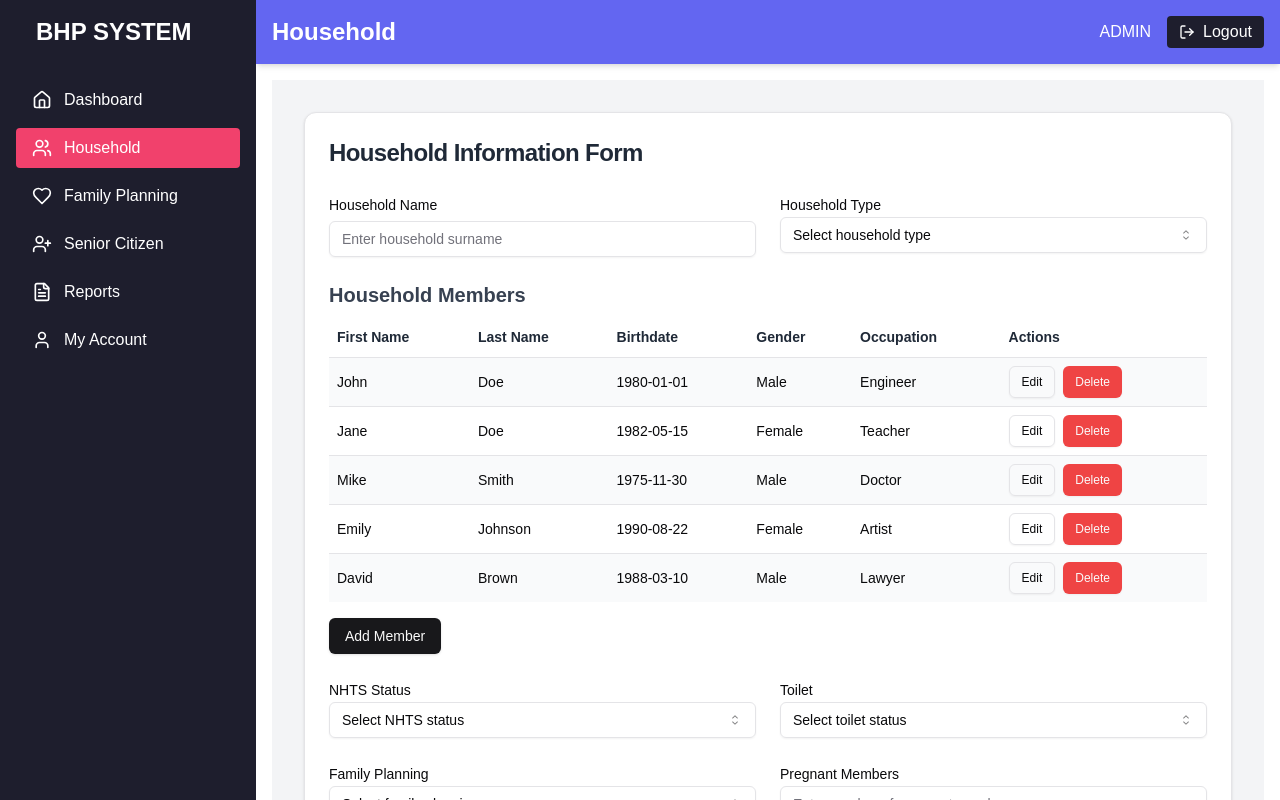
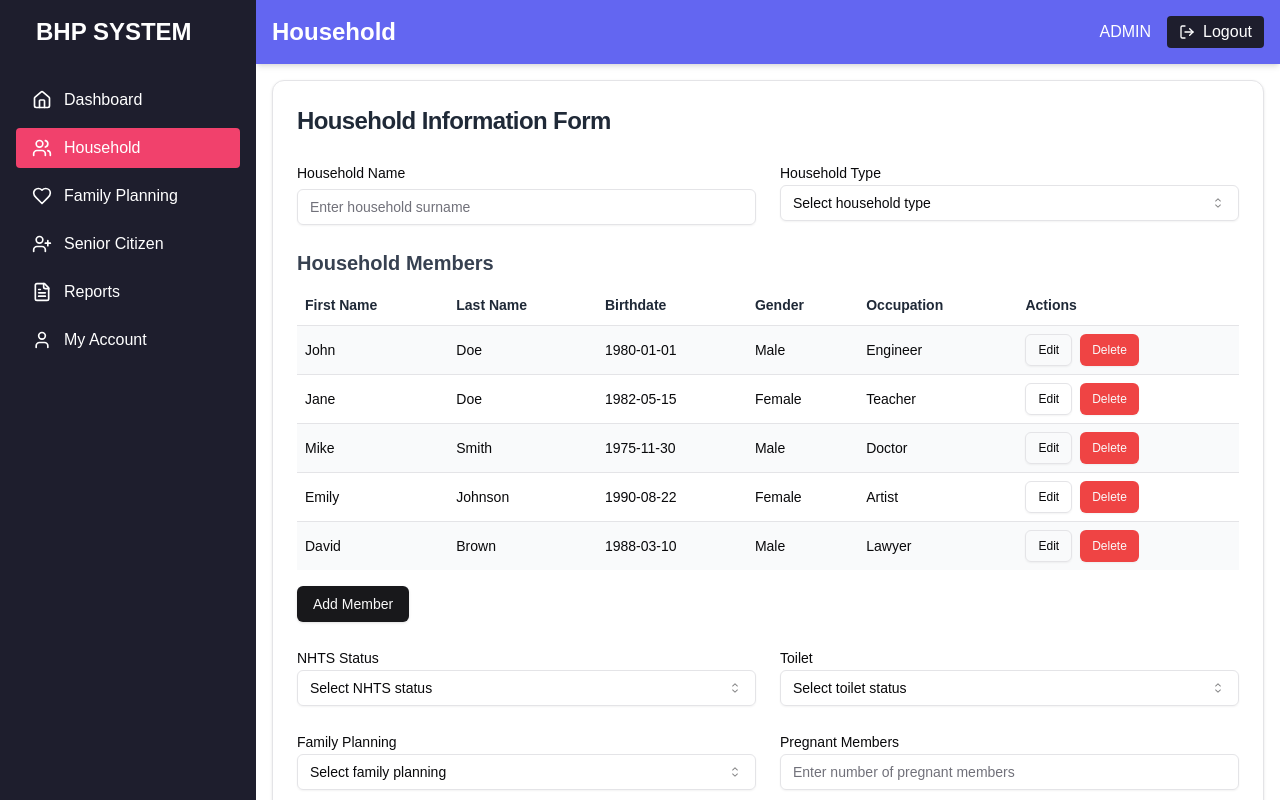
Before and after one commit to crisjerez12/bhp-system, a Next.js app: page /dashboard/household in a window 1280 px wide. Built offline with nearby package versions, Linux system fonts and the light colour scheme.

Commit message:
fix the colors

```diff
--- a/app/dashboard/household/page.tsx
+++ b/app/dashboard/household/page.tsx
@@ -146,7 +146,7 @@ export default function HouseholdForm() {
   };
 
   return (
-    <div className="min-h-screen bg-gray-100 p-8">
+    <div className="min-h-screen ">
       <Card className="max-w-5xl mx-auto">
         <CardHeader>
           <CardTitle className="text-2xl font-bold text-gray-800">
@@ -244,7 +244,7 @@ export default function HouseholdForm() {
               <DialogTrigger asChild>
                 <Button className="mt-4">Add Member</Button>
               </DialogTrigger>
-              <DialogContent>
+              <DialogContent className="bg-white">
                 <DialogHeader>
                   <DialogTitle>Add New Member</DialogTitle>
                 </DialogHeader>
@@ -342,7 +342,7 @@ export default function HouseholdForm() {
           </div>
 
           <Dialog open={editDialogOpen} onOpenChange={setEditDialogOpen}>
-            <DialogContent>
+            <DialogContent className="bg-white">
               <DialogHeader>
                 <DialogTitle>Edit Member</DialogTitle>
               </DialogHeader>
```
